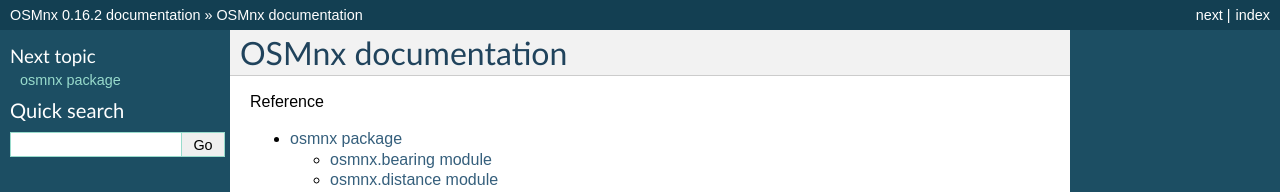
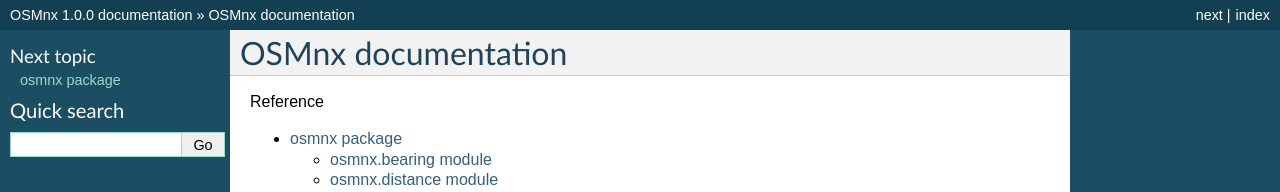
Before and after one commit to gboeing/osmnx, a Sphinx documentation site: the page built from docs/source/index.rst, in a window 1280 px wide. Shown: the top 192 px of the page. Built offline with Sphinx 7.4.7, drawn with Linux system fonts in a browser that asks for light colours; some of the changed text lies outside the part shown.

Commit message:
version bump

```diff
--- a/docs/source/conf.py
+++ b/docs/source/conf.py
@@ -50,13 +50,13 @@
 
 # General information about the project.
 project = "OSMnx"
-copyright = "2016–2020, Geoff Boeing"
+copyright = "2016–2021, Geoff Boeing"
 author = "Geoff Boeing"
 
 # The version info for the project you're documenting, acts as replacement for
 # |version| and |release|, also used in various other places throughout the
 # built documents.
-version = release = "0.16.2"
+version = release = "1.0.0"
 
 # If your documentation needs a minimal Sphinx version, state it here.
 #
--- a/osmnx/_version.py
+++ b/osmnx/_version.py
@@ -1,3 +1,3 @@
 """OSMnx package version."""
 
-__version__ = "0.16.2"
+__version__ = "1.0.0"
--- a/setup.py
+++ b/setup.py
@@ -62,7 +62,7 @@
 # now call setup
 setup(
     name="osmnx",
-    version="0.16.2",
+    version="1.0.0",
     description=DESC,
     long_description=LONG_DESCRIPTION,
     classifiers=CLASSIFIERS,
```
